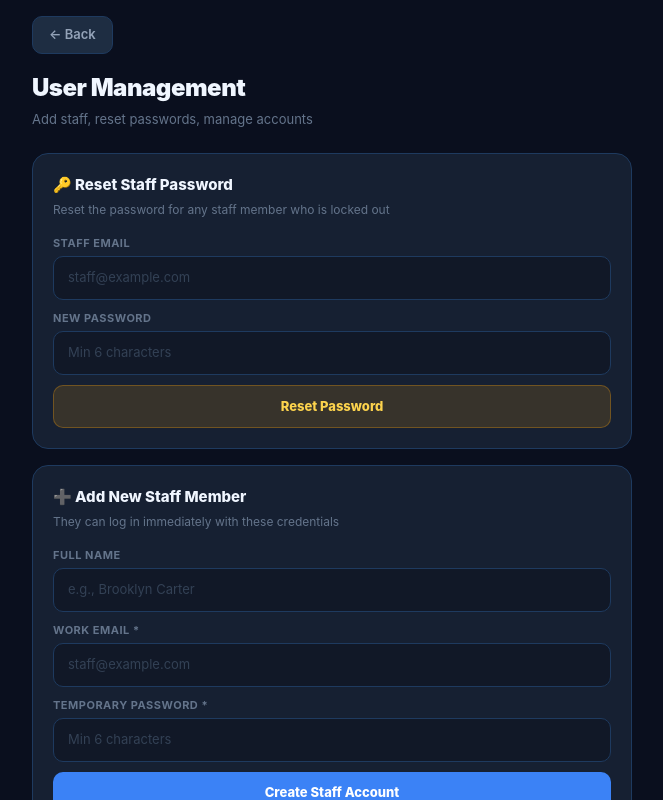
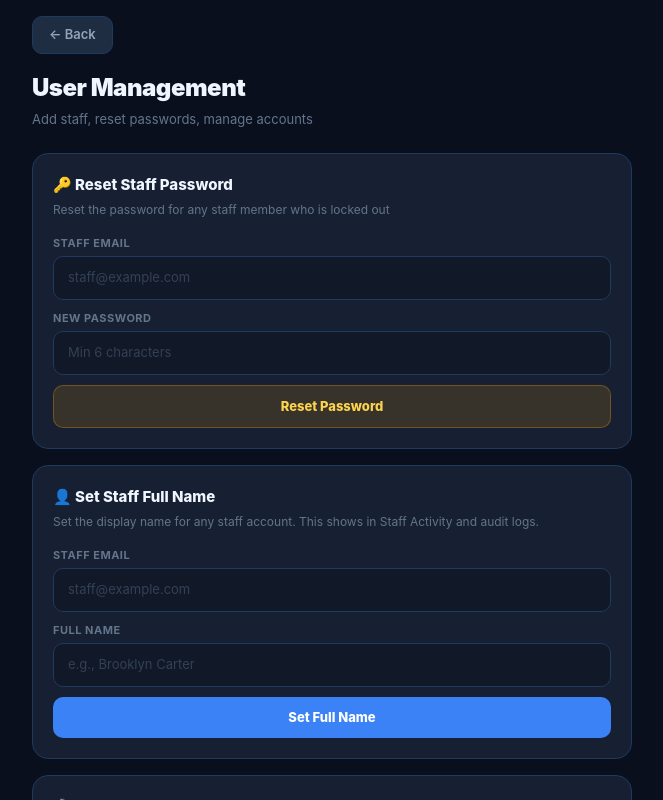
Before and after one commit to ASC-Harrison/nextjs-with-supabase, a Next.js app: page /admin-users in a window 1280 px wide. Shown: the top 800 px of the page, without its empty margins (308-971 px from the left). Built offline with nearby package versions, Linux system fonts and the light colour scheme; no server answers.

Commit message:
Update page.tsx

```diff
--- a/app/admin-users/page.tsx
+++ b/app/admin-users/page.tsx
@@ -165,7 +165,18 @@ export default function AdminUsersPage() {
             </form>
           </div>
 
-          {/* Add new staff */}
+          {/* Set Full Name */}
+          <div className="card">
+            <div className="card-title">👤 Set Staff Full Name</div>
+            <div className="card-sub">Set the display name for any staff account. This shows in Staff Activity and audit logs.</div>
+            <form onSubmit={async(e)=>{e.preventDefault();const emailEl=e.currentTarget.querySelector('[name=nameEmail]') as HTMLInputElement;const nameEl=e.currentTarget.querySelector('[name=fullName]') as HTMLInputElement;if(!emailEl.value||!nameEl.value)return;setMsg(null);try{const res=await fetch("/api/admin/update-name",{method:"POST",headers:{"Content-Type":"application/json"},body:JSON.stringify({email:emailEl.value,full_name:nameEl.value})});const json=await res.json();if(!json.ok)setMsg({type:"err",text:json.error});else{setMsg({type:"ok",text:`✅ Name updated for ${emailEl.value}`});emailEl.value="";nameEl.value="";}}catch(e:any){setMsg({type:"err",text:e?.message});}}}>
+              <label className="label">Staff Email</label>
+              <input name="nameEmail" type="email" className="inp" placeholder="staff@example.com" required />
+              <label className="label">Full Name</label>
+              <input name="fullName" className="inp" placeholder="e.g., Brooklyn Carter" required />
+              <button type="submit" className="btn btn-ac btn-full">Set Full Name</button>
+            </form>
+          </div>
           <div className="card">
             <div className="card-title">➕ Add New Staff Member</div>
             <div className="card-sub">They can log in immediately with these credentials</div>
```
